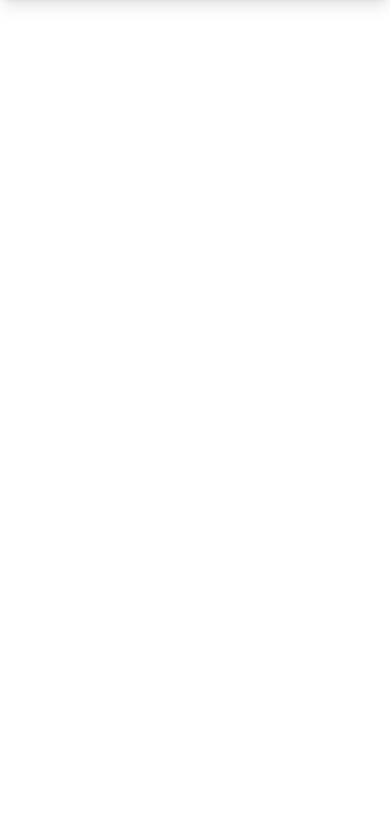
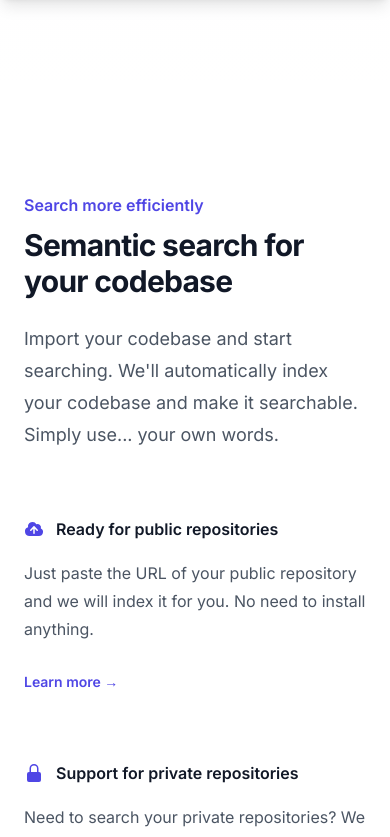
Before and after one commit to joaopcm/git-glean, a Next.js app: page / in a window 390 px wide. Shown: the part 1145-1982 px from the top of the page. Before the commit the page ends 1240 px from the top, so only its background shows below. Built offline with nearby package versions, Linux system fonts and the light colour scheme.

Commit message:
feat: add features section

```diff
--- a/src/app/page.tsx
+++ b/src/app/page.tsx
@@ -1,6 +1,11 @@
+import Features from '@/components/features';
 import Hero from '@/components/hero';
-import { Button } from '@/components/ui/button';
 
 export default function Home() {
-  return <Hero />;
+  return (
+    <div>
+      <Hero />
+      <Features />
+    </div>
+  );
 }
--- /dev/null
+++ b/src/components/features.tsx
@@ -0,0 +1,77 @@
+import {
+  CloudArrowUpIcon,
+  DocumentTextIcon,
+  LockClosedIcon,
+} from '@heroicons/react/20/solid';
+
+const features = [
+  {
+    name: 'Ready for public repositories',
+    description:
+      'Just paste the URL of your public repository and we will index it for you. No need to install anything.',
+    href: '#app',
+    icon: CloudArrowUpIcon,
+  },
+  {
+    name: 'Support for private repositories',
+    description:
+      'Need to search your private repositories? We support that too. Just head to our documentation to learn how to set it up. Ah, we also support GitHub Enterprise.',
+    href: '/GitGlean.postman_collection.json',
+    icon: LockClosedIcon,
+  },
+  {
+    name: 'Well documented API',
+    description:
+      'Want to integrate with your own tooling? We have a well documented API that you can use to integrate with your own tooling. All you need to do is to import our Postman collection.',
+    href: '/GitGlean.postman_collection.json',
+    icon: DocumentTextIcon,
+  },
+];
+
+export default function Features() {
+  return (
+    <div className="bg-white py-24 sm:py-32">
+      <div className="mx-auto max-w-7xl px-6 lg:px-8">
+        <div className="mx-auto max-w-2xl lg:text-center">
+          <h2 className="text-base font-semibold leading-7 text-indigo-600">
+            Search more efficiently
+          </h2>
+          <p className="mt-2 text-3xl font-bold tracking-tight text-gray-900 sm:text-4xl">
+            Semantic search for your codebase
+          </p>
+          <p className="mt-6 text-lg leading-8 text-gray-600">
+            Import your codebase and start searching. We&apos;ll automatically
+            index your codebase and make it searchable. Simply use... your own
+            words.
+          </p>
+        </div>
+        <div className="mx-auto mt-16 max-w-2xl sm:mt-20 lg:mt-24 lg:max-w-none">
+          <dl className="grid max-w-xl grid-cols-1 gap-x-8 gap-y-16 lg:max-w-none lg:grid-cols-3">
+            {features.map((feature) => (
+              <div key={feature.name} className="flex flex-col">
+                <dt className="flex items-center gap-x-3 text-base font-semibold leading-7 text-gray-900">
+                  <feature.icon
+                    className="h-5 w-5 flex-none text-indigo-600"
+                    aria-hidden="true"
+                  />
+                  {feature.name}
+                </dt>
+                <dd className="mt-4 flex flex-auto flex-col text-base leading-7 text-gray-600">
+                  <p className="flex-auto">{feature.description}</p>
+                  <p className="mt-6">
+                    <a
+                      href={feature.href}
+                      className="text-sm font-semibold leading-6 text-indigo-600"
+                    >
+                      Learn more <span aria-hidden="true">→</span>
+                    </a>
+                  </p>
+                </dd>
+              </div>
+            ))}
+          </dl>
+        </div>
+      </div>
+    </div>
+  );
+}
```
Also changed, not shown: public/GitGlean.postman_collection.json (added, +71 -0 lines).
